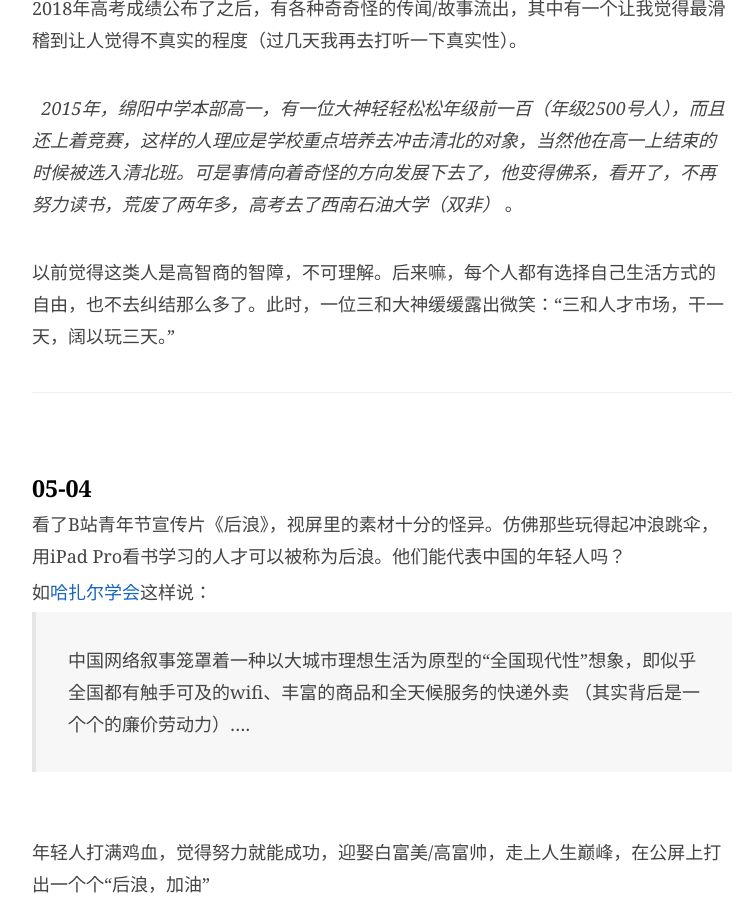
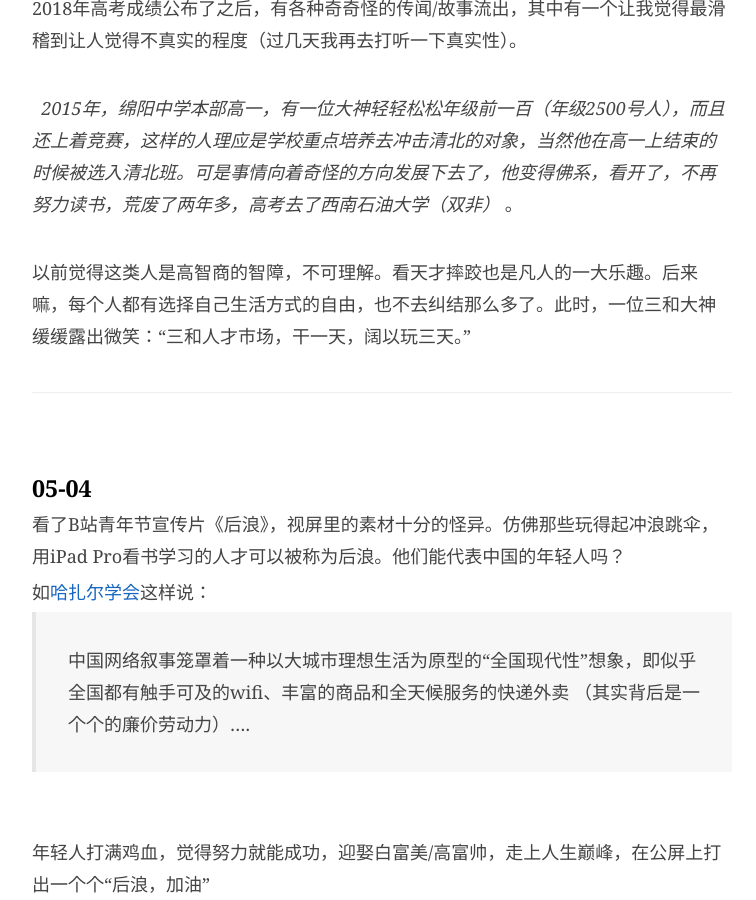
Before and after one commit to JaydenYL/JaydenYL.github.io, a Jekyll site: the page built from _posts/2020-04-26-日记.md, in a window 1280 px wide and 900 px high, scrolled down 337 px. Shown: the whole window, without its empty margins (258-1014 px from the left). Built offline with Jekyll 4.4.1, drawn with Linux system fonts in a browser that asks for light colours; comment, search, counter and statistics services are not loaded.

Commit message:
Update 2020-04-26-日记.md

```diff
--- a/_posts/2020-04-26-日记.md
+++ b/_posts/2020-04-26-日记.md
@@ -21,7 +21,7 @@ catalog: true
 
 <br>  *2015年，绵阳中学本部高一，有一位大神轻轻松松年级前一百（年级2500号人），而且还上着竞赛，这样的人理应是学校重点培养去冲击清北的对象，当然他在高一上结束的时候被选入清北班。可是事情向着奇怪的方向发展下去了，他变得佛系，看开了，不再努力读书，荒废了两年多，高考去了西南石油大学（双非）* 。
 
-<br>以前觉得这类人是高智商的智障，不可理解。后来嘛，每个人都有选择自己生活方式的自由，也不去纠结那么多了。此时，一位三和大神缓缓露出微笑：“三和人才市场，干一天，阔以玩三天。”
+<br>以前觉得这类人是高智商的智障，不可理解。看天才摔跤也是凡人的一大乐趣。后来嘛，每个人都有选择自己生活方式的自由，也不去纠结那么多了。此时，一位三和大神缓缓露出微笑：“三和人才市场，干一天，阔以玩三天。”
 
 
 
```
